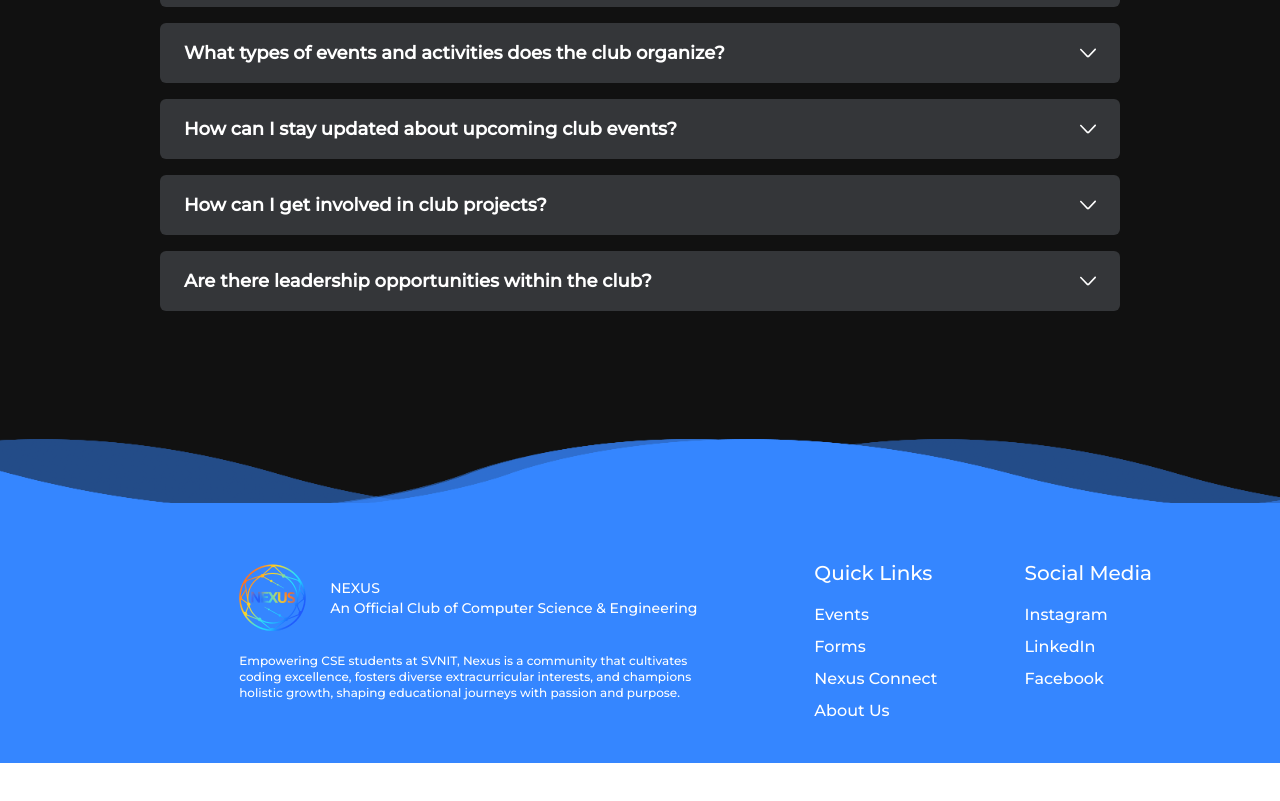
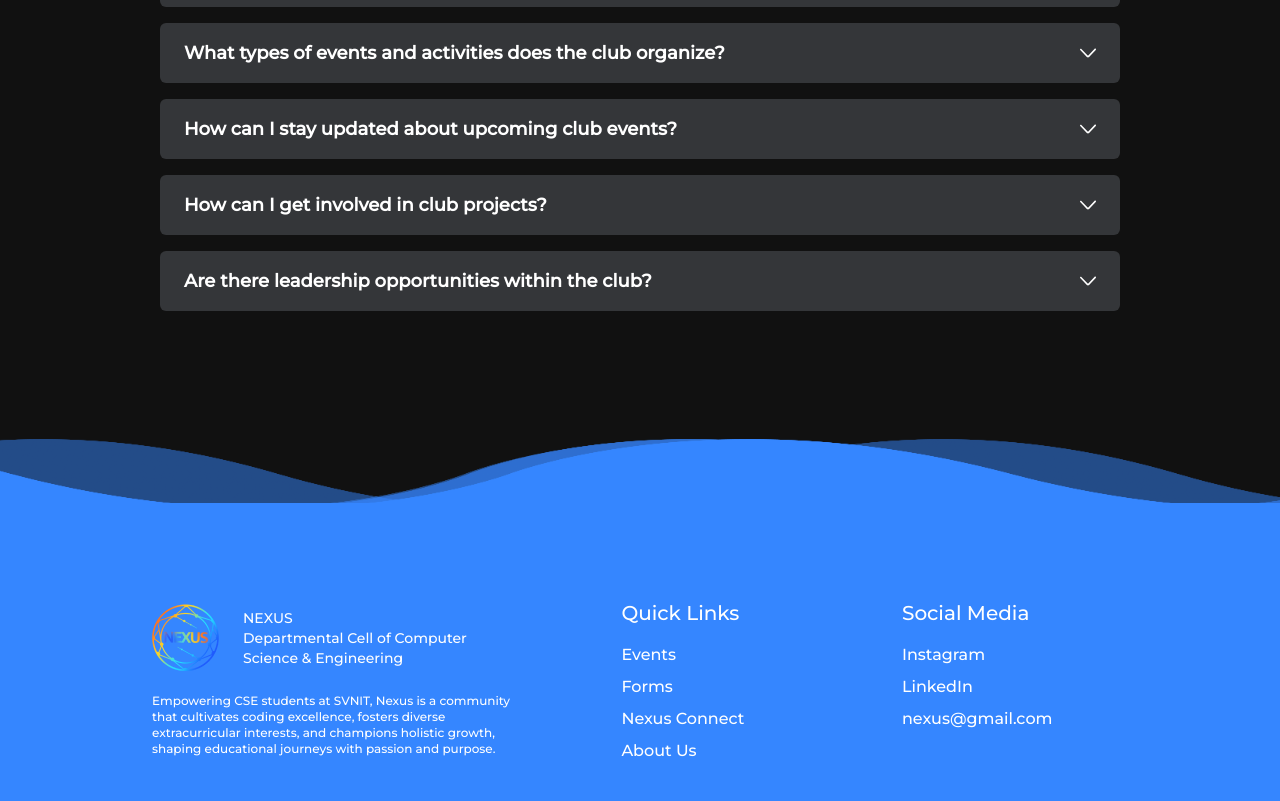
Before and after one commit to Nexus-SVNIT/Nexus, a React (Create React App) app in the folder client/: page / in a window 1280 px wide. Shown: the part 1779-2580 px from the top of the page. Before the commit the page ends 2542 px from the top, so only its background shows below. Built offline with nearby package versions, Linux system fonts and the light colour scheme.

Commit message:
UI Update: Footer New Style Added!

```diff
--- a/client/src/components/Footer/Footer.jsx
+++ b/client/src/components/Footer/Footer.jsx
@@ -2,26 +2,22 @@ import { Link } from 'react-router-dom'
 import './footer.css'
 const Footer = () => {
     return (
-        <div className='bg-[#3586ff] p-10 e  md:px-32 flex justify-between flex-wrap gap-y-10 relative'>
+        <div className='bg-[#3586ff] p-10  md:px-32 flex flex-col justify-between flex-wrap gap-y-10 relative'>
             <div className='z-10'>
                 <div className='wave absolute -top-16 left-0 h-[4rem] w-full z-50 ' id='wave1' />
-
                 <div className='wave absolute -top-16 left-0 h-[4rem] w-full z-50 ' id='wave2' />
-
                 <div className='wave absolute -top-16 left-0 h-[4rem] w-full z-50 ' id='wave3' />
-
-
                 <div className='wave absolute -top-16 left-0 h-[4rem] w-full z-50 ' id='wave4' />
-
-
             </div>
-            <div className="w-[100%] md:w-[32rem]">
+            <div className='flex flex-col md:flex-row  gap-4 md:gap-0 w-full mx-auto '>
+                <div className="w-[100%] md:w-[32rem] lg:w-[40rem]">
                     <h2 className="flex items-center text-sm">
                         <img src="./assets/nexus_logo.png" alt="Nexus" />
-                    NEXUS <br />An Official Club of Computer Science & Engineering </h2>
+                        NEXUS <br />Departmental Cell of Computer Science & Engineering </h2>
 
                     <p className="text-xs pl-6">Empowering CSE students at SVNIT, Nexus is a community that cultivates coding excellence, fosters diverse extracurricular interests, and champions holistic growth, shaping educational journeys with passion and purpose.</p>
                 </div>
+                <div className='flex justify-between md:justify-center md:gap-[25%] w-full'>
                     <div className="flex flex-col mt-4 gap-4 px-8 md:px-0">
                         <h4 className="text-xl">Quick Links</h4>
                         <ul className="flex flex-col gap-2">
@@ -37,8 +33,10 @@ const Footer = () => {
                         <ul className="flex flex-col gap-2">
                             <Link>Instagram</Link>
                             <Link>LinkedIn</Link>
-                    <Link>Facebook</Link>
+                            <Link>nexus@gmail.com</Link>
                         </ul>
+                    </div>
+                </div>
             </div>
 
         </div >
```
Lines whose indentation alone changed are shown as unchanged.
